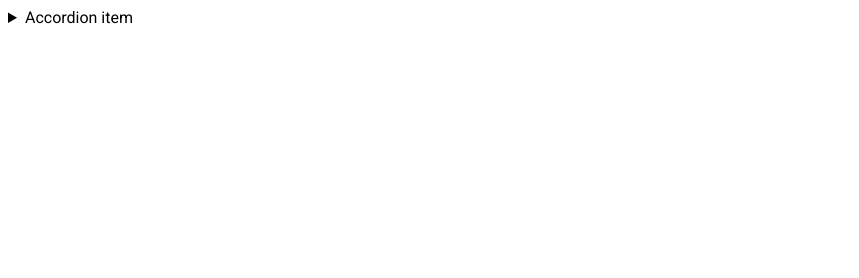
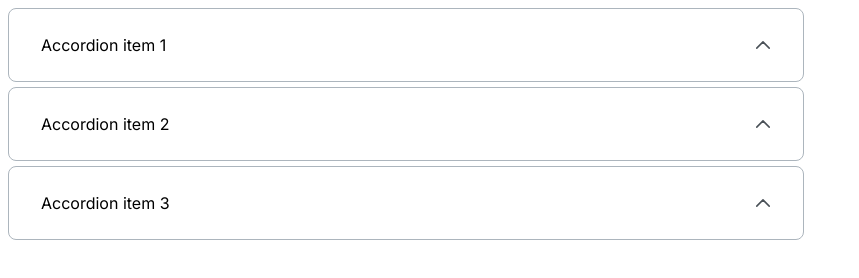
Before and after one commit to js-tasks-ru/htmlcss-20220120_mburdastyh, a website: page 03-lection1/02-accordion/index.html in a window 1280 px wide. Shown: the whole page, without its empty margins (0-859 px from the left). Drawn offline with Linux system fonts and the light colour scheme.

Commit message:
add solution for 02-accordion

```diff
--- /dev/null
+++ b/03-lection1/02-accordion/__item/accordion__item.css
@@ -0,0 +1,10 @@
+.accordion__item {
+    padding: 24px 32px;
+    max-width: 730px;
+    border: 1px solid var(--border);
+    border-radius: 8px;
+}
+
+.accordion__item:not(:last-child) {
+    margin-bottom: 5px;
+}
--- /dev/null
+++ b/03-lection1/02-accordion/__summary/accordion__summary.css
@@ -0,0 +1,29 @@
+.accordion__summary {
+    --arrow-height: 8px;
+    --arrow-width: 16px;
+
+    display: block;
+    position: relative;
+    padding-right: calc(2 * var(--arrow-width));
+    cursor: pointer;
+}
+
+.accordion__summary::-webkit-details-marker {
+    display: none;
+}
+
+.accordion__summary::after {
+    content: '';
+    position: absolute;
+    width: var(--arrow-width);
+    height: var(--arrow-height);
+    right: 0;
+    top: calc(50% - var(--arrow-height) / 2);
+    background: center center no-repeat url("../../../assets/images/accordion__arrow.svg");
+    background-size: contain;
+    transition: transform 200ms ease-in-out;
+}
+
+.accordion__item[open] > .accordion__summary::after {
+    transform: rotate(180deg);
+}
--- /dev/null
+++ b/03-lection1/02-accordion/__text/accordion__text.css
@@ -0,0 +1,4 @@
+.accordion__text {
+    margin-top: 16px;
+    margin-bottom: 0;
+}
--- a/03-lection1/02-accordion/accordion.css
+++ b/03-lection1/02-accordion/accordion.css
@@ -1 +1,9 @@
-/* Стилизация аккордеона */
+@import '__item/accordion__item.css';
+@import './__summary/accordion__summary.css';
+@import './__text/accordion__text.css';
+
+.accordion {
+    font-family: 'Inter', sans-serif;
+    font-size: 16px;
+    line-height: 24px;
+}
--- a/03-lection1/02-accordion/index.html
+++ b/03-lection1/02-accordion/index.html
@@ -6,13 +6,34 @@
         <link rel="stylesheet" href="./accordion.css">
     </head>
     <body>
-        <details>
-            <summary>
-                Accordion item
+    <div class="accordion">
+        <details class="accordion__item">
+            <summary class="accordion__summary">
+                Accordion item 1
             </summary>
-            <p>
-                Hidden content
+            <p class="accordion__text">
+                Amet minim mollit non deserunt ullamco est sit aliqua dolor do amet sint.
+                Velit officia consequat duis enim velit mollit. Exercitation veniam consequat sunt nostrud amet.
             </p>
         </details>
+        <details class="accordion__item">
+            <summary class="accordion__summary">
+                Accordion item 2
+            </summary>
+            <p class="accordion__text">
+                Amet minim mollit non deserunt ullamco est sit aliqua dolor do amet sint.
+                Velit officia consequat duis enim velit mollit. Exercitation veniam consequat sunt nostrud amet.
+            </p>
+        </details>
+        <details class="accordion__item">
+            <summary class="accordion__summary">
+                Accordion item 3
+            </summary>
+            <p class="accordion__text">
+                Amet minim mollit non deserunt ullamco est sit aliqua dolor do amet sint.
+                Velit officia consequat duis enim velit mollit. Exercitation veniam consequat sunt nostrud amet.
+            </p>
+        </details>
+    </div>
     </body>
 </html>
--- a/assets/css/main.css
+++ b/assets/css/main.css
@@ -17,8 +17,10 @@
 
     --primary: var(--blue);
     --secondary: var(--purple);
+
+    --border: var(--grey-3);
 }
 
-* {
+body {
     font-family: 'Roboto', sans-serif;
 }
--- a/assets/fonts/fonts.css
+++ b/assets/fonts/fonts.css
@@ -1 +1,2 @@
 @import url('https://fonts.googleapis.com/css2?family=Roboto:ital,wght@0,100;0,300;0,400;0,500;0,700;0,900;1,100;1,300;1,400;1,500;1,700;1,900&display=swap');
+@import url('https://fonts.googleapis.com/css2?family=Inter&display=swap');
```
Also changed, not shown: assets/images/accordion__arrow.svg (added).
